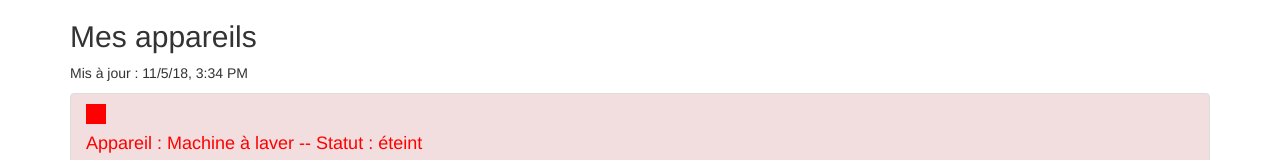
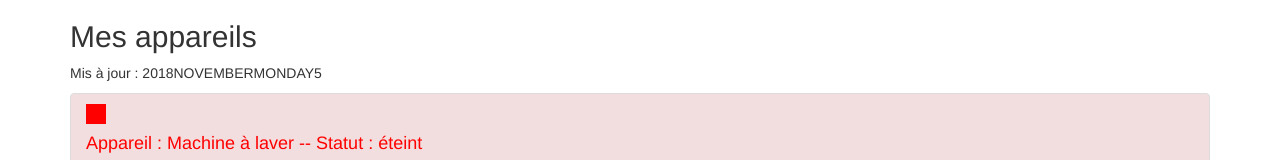
Before and after one commit to MajdiZouari/Angular, an Angular app: page / in a window 1280 px wide. Shown: the top 160 px of the page. Built offline with nearby package versions, Linux system fonts and the light colour scheme.

Commit message:
Utilisez une chaîne de Pipes

```diff
--- a/src/app/app.component.html
+++ b/src/app/app.component.html
@@ -2,7 +2,7 @@
   <div class="row">
     <div class="col-xs-12">
       <h2>Mes appareils</h2>
-      <p>Mis à jour : {{ lastUpdate | date: 'short' }}</p>
+      <p>Mis à jour : {{ lastUpdate | date: 'yMMMMEEEEd' | uppercase }}</p>
       <app-appareil  *ngFor="let appareil of appareils"
                      [appareilName]="appareil.name"
                      [appareilStatus]="appareil.status"></app-appareil>
```
